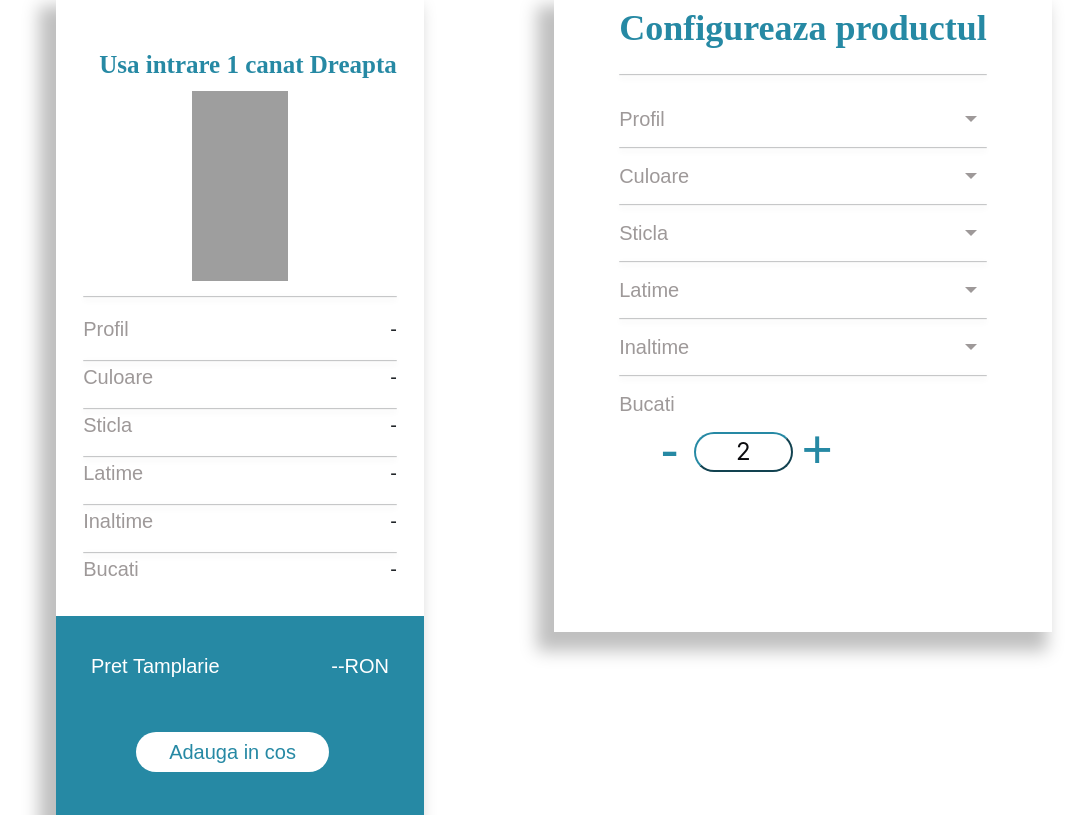
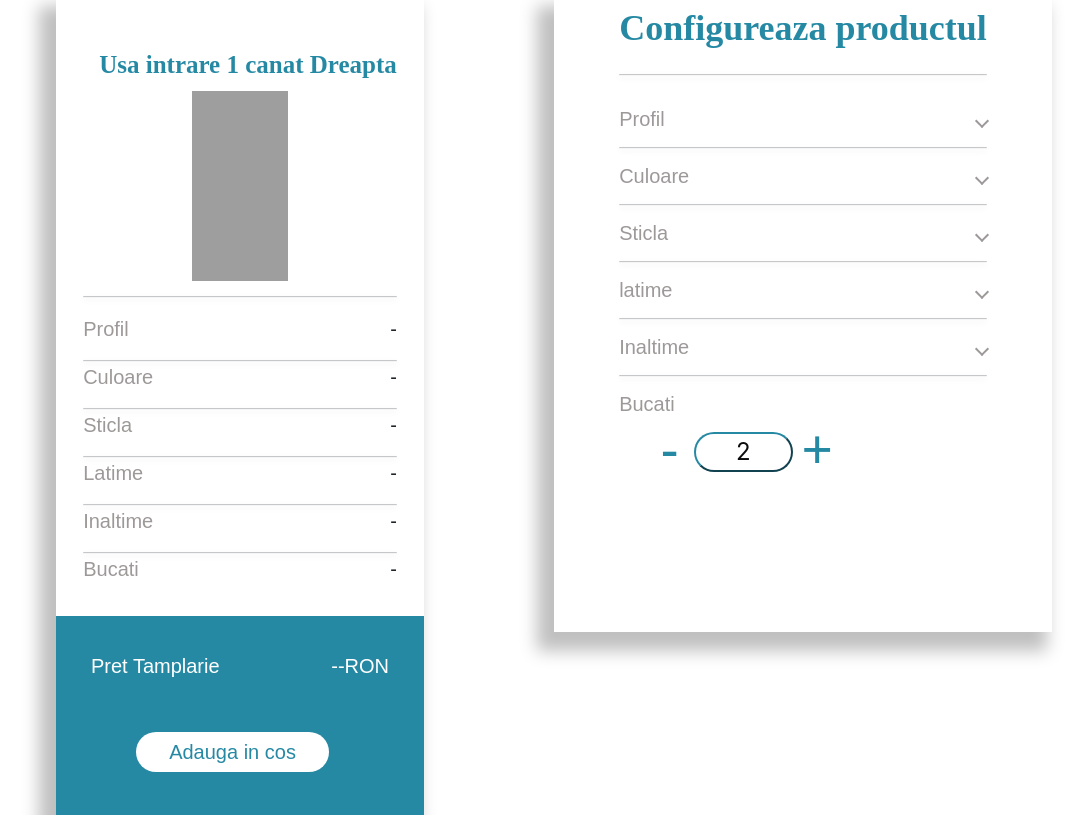
Before and after one commit to deiu25/aplast-site-configurator, a PHP site: page /configurator.php in a window 1280 px wide. Shown: the part 181-996 px from the top of the page, without its empty margins (86-1171 px from the left). Run offline with PHP 8.4, Linux system fonts and the light colour scheme; some libraries are stand-ins or nearby versions; grey boxes are pictures that could not be loaded.

Commit message:
config design 2

```diff
--- a/css/configProdusul.css
+++ b/css/configProdusul.css
@@ -6,7 +6,7 @@
 }
 
 .config-prod-h3 {
-    color: #2689A4;
+  color: #2689a4;
   font-size: 36px;
   font-family: Poppins;
   font-weight: 600;
@@ -17,7 +17,7 @@
   margin-top: 15px;
   width: 100%;
   height: 2px;
-   background: #D9D9D9;
+  background: #d9d9d9;
   box-shadow: 0px 2px 6px rgba(0, 0, 0, 0.25);
   border-radius: 19px;
 }
@@ -26,42 +26,47 @@
   margin: 0;
   width: 100%;
   height: 2px;
-    background: #D9D9D9;
+  background: #d9d9d9;
   box-shadow: 0px 2px 6px rgba(0, 0, 0, 0.25);
   border-radius: 19px;
 }
 
 .dropdown-button-product {
-    font-family: 'Poppins', sans-serif;
+  font-family: "Poppins", sans-serif;
   font-weight: 300;
   font-size: 20px;
   line-height: 55px;
-    color: #9E9999;
+  color: #9e9999;
+  border: none;
+  background: none;
+  cursor: pointer;
+  position: relative;
+  width: 100%;
+}
+
+.dropdown-menu {
+  margin-top: 0;
+  background-color: #d9d9d9;
+}
+
+.dropdown-menu .dropdown-item {
+  font-family: "Poppins", sans-serif;
+  font-weight: 300;
+  font-size: 20px;
+  line-height: 55px;
+  color: #9e9999;
   border: none;
   background: none;
   cursor: pointer;
 }
 
-  .dropdown-toggle::after {
-    content: "";
+.dropdown-arrow {
   display: inline-block;
-    width: 0.3em;
-    height: 0.3em;
-    margin-left: 0.25em;
-    vertical-align: middle;
-  }
-
-  .dropdown-menu {
-    margin-top: 0;
-    background-color: #D9D9D9;
-  }
-
-  .dropdown-btn::after {
-    content: '-';
-    position: absolute;
-    right: 10px;
-    top: 50%;
-    transform: translateY(-50%);
+  width: 10px;
+  height: 10px;
+  border-top: 2px solid;
+  border-right: 2px solid;
+  transform: rotate(135deg);
 }
 
 .item-config-footer {
@@ -74,9 +79,9 @@
   height: 40px;
   background: #fff;
   border-radius: 35px;
-    color: #0C0C0F;
-    border-color: #2689A4;
-    font-family: 'Inter', sans-serif;
+  color: #0c0c0f;
+  border-color: #2689a4;
+  font-family: "Inter", sans-serif;
   font-weight: 400;
   font-size: 24px;
   line-height: 30px;
@@ -87,7 +92,7 @@
   width: 32px;
   height: 32px;
   background: #fff;
-    color: #2689A4;
+  color: #2689a4;
   border: none;
   font-weight: 300;
   font-size: 55px;
--- a/elements/configureazaProdusul.php
+++ b/elements/configureazaProdusul.php
@@ -4,52 +4,9 @@
             <h4 class="config-prod-h3 mt-2">Configureaza productul</h4>
             <hr class="top-hr">
             <div class="dropdown">
-                <button class="dropdown-button-product dropdown-toggle dropdown-btn" type="button" id="dropdownMenuButton1" data-bs-toggle="dropdown" aria-expanded="false">
+                <button class="dropdown-button-product d-flex justify-content-between" type="button" id="dropdownMenuButton5" data-bs-toggle="dropdown" aria-expanded="false">
                     Profil
-                </button>
-                <ul class="dropdown-menu" aria-labelledby="dropdownMenuButton1">
-                    <li><a class="dropdown-item" href="#">Opțiune 1</a></li>
-                    <li><a class="dropdown-item" href="#">Opțiune 2</a></li>
-                    <li><a class="dropdown-item" href="#">Opțiune 3</a></li>
-                </ul>
-            </div>
-            <hr class="custom-hr">
-            <div class="dropdown">
-                <button class="dropdown-button-product dropdown-toggle dropdown-btn" type="button" id="dropdownMenuButton2" data-bs-toggle="dropdown" aria-expanded="false">
-                    Culoare
-                </button>
-                <ul class="dropdown-menu" aria-labelledby="dropdownMenuButton2">
-                    <li><a class="dropdown-item" href="#">Opțiune 1</a></li>
-                    <li><a class="dropdown-item" href="#">Opțiune 2</a></li>
-                    <li><a class="dropdown-item" href="#">Opțiune 3</a></li>
-                </ul>
-            </div>
-            <hr class="custom-hr">
-            <div class="dropdown">
-                <button class="dropdown-button-product dropdown-toggle dropdown-btn" type="button" id="dropdownMenuButton3" data-bs-toggle="dropdown" aria-expanded="false">
-                    Sticla
-                </button>
-                <ul class="dropdown-menu" aria-labelledby="dropdownMenuButton3">
-                    <li><a class="dropdown-item" href="#">Opțiune 1</a></li>
-                    <li><a class="dropdown-item" href="#">Opțiune 2</a></li>
-                    <li><a class="dropdown-item" href="#">Opțiune 3</a></li>
-                </ul>
-            </div>
-            <hr class="custom-hr">
-            <div class="dropdown">
-                <button class="dropdown-button-product dropdown-toggle dropdown-btn" type="button" id="dropdownMenuButton4" data-bs-toggle="dropdown" aria-expanded="false">
-                    Latime
-                </button>
-                <ul class="dropdown-menu" aria-labelledby="dropdownMenuButton4">
-                    <li><a class="dropdown-item" href="#">Opțiune 1</a></li>
-                    <li><a class="dropdown-item" href="#">Opțiune 2</a></li>
-                    <li><a class="dropdown-item" href="#">Opțiune 3</a></li>
-                </ul>
-            </div>
-            <hr class="custom-hr">
-            <div class="dropdown">
-                <button class="dropdown-button-product dropdown-toggle dropdown-btn" type="button" id="dropdownMenuButton5" data-bs-toggle="dropdown" aria-expanded="false">
-                    Inaltime
+                    <div><span class="dropdown-arrow"></span></div>
                 </button>
                 <ul class="dropdown-menu" aria-labelledby="dropdownMenuButton5">
                     <li><a class="dropdown-item" href="#">Opțiune 1</a></li>
@@ -59,7 +16,55 @@
             </div>
             <hr class="custom-hr">
             <div class="dropdown">
-                <button class="dropdown-button-product" type="button" id="num-of-items" data-bs-toggle="dropdown" aria-expanded="false">
+                <button class="dropdown-button-product d-flex justify-content-between" type="button" id="dropdownMenuButton5" data-bs-toggle="dropdown" aria-expanded="false">
+                    Culoare
+                    <div><span class="dropdown-arrow"></span></div>
+                </button>
+                <ul class="dropdown-menu" aria-labelledby="dropdownMenuButton5">
+                    <li><a class="dropdown-item" href="#">Opțiune 1</a></li>
+                    <li><a class="dropdown-item" href="#">Opțiune 2</a></li>
+                    <li><a class="dropdown-item" href="#">Opțiune 3</a></li>
+                </ul>
+            </div>
+            <hr class="custom-hr">
+            <div class="dropdown">
+                <button class="dropdown-button-product d-flex justify-content-between" type="button" id="dropdownMenuButton5" data-bs-toggle="dropdown" aria-expanded="false">
+                    Sticla
+                    <div><span class="dropdown-arrow"></span></div>
+                </button>
+                <ul class="dropdown-menu" aria-labelledby="dropdownMenuButton5">
+                    <li><a class="dropdown-item" href="#">Opțiune 1</a></li>
+                    <li><a class="dropdown-item" href="#">Opțiune 2</a></li>
+                    <li><a class="dropdown-item" href="#">Opțiune 3</a></li>
+                </ul>
+            </div>
+            <hr class="custom-hr">
+            <div class="dropdown">
+                <button class="dropdown-button-product d-flex justify-content-between" type="button" id="dropdownMenuButton5" data-bs-toggle="dropdown" aria-expanded="false">
+                    latime
+                    <div><span class="dropdown-arrow"></span></div>
+                </button>
+                <ul class="dropdown-menu" aria-labelledby="dropdownMenuButton5">
+                    <li><a class="dropdown-item" href="#">Opțiune 1</a></li>
+                    <li><a class="dropdown-item" href="#">Opțiune 2</a></li>
+                    <li><a class="dropdown-item" href="#">Opțiune 3</a></li>
+                </ul>
+            </div>
+            <hr class="custom-hr">
+            <div class="dropdown">
+                <button class="dropdown-button-product d-flex justify-content-between" type="button" id="dropdownMenuButton5" data-bs-toggle="dropdown" aria-expanded="false">
+                    Inaltime
+                    <div><span class="dropdown-arrow"></span></div>
+                </button>
+                <ul class="dropdown-menu" aria-labelledby="dropdownMenuButton5">
+                    <li><a class="dropdown-item" href="#">Opțiune 1</a></li>
+                    <li><a class="dropdown-item" href="#">Opțiune 2</a></li>
+                    <li><a class="dropdown-item" href="#">Opțiune 3</a></li>
+                </ul>
+            </div>
+            <hr class="custom-hr">
+            <div class="dropdown">
+                <button class="dropdown-button-product d-flex" type="button" id="num-of-items" data-bs-toggle="dropdown" aria-expanded="false">
                     Bucati
                 </button>
                 <ul class="dropdown-menu" aria-labelledby="dropdownMenuButton6">
@@ -72,9 +77,9 @@
     </div>
     <div class="item-config-footer">
         <div class="d-flex flex-row">
-                <button class="button-config">-</button>
-                <button class="item-config-number">2</button>
-                <button class="button-config">+</button>
+            <button class="button-config">-</button>
+            <button class="item-config-number">2</button>
+            <button class="button-config">+</button>
         </div>
     </div>
 </div>
```
Lines whose indentation alone changed are shown as unchanged.
